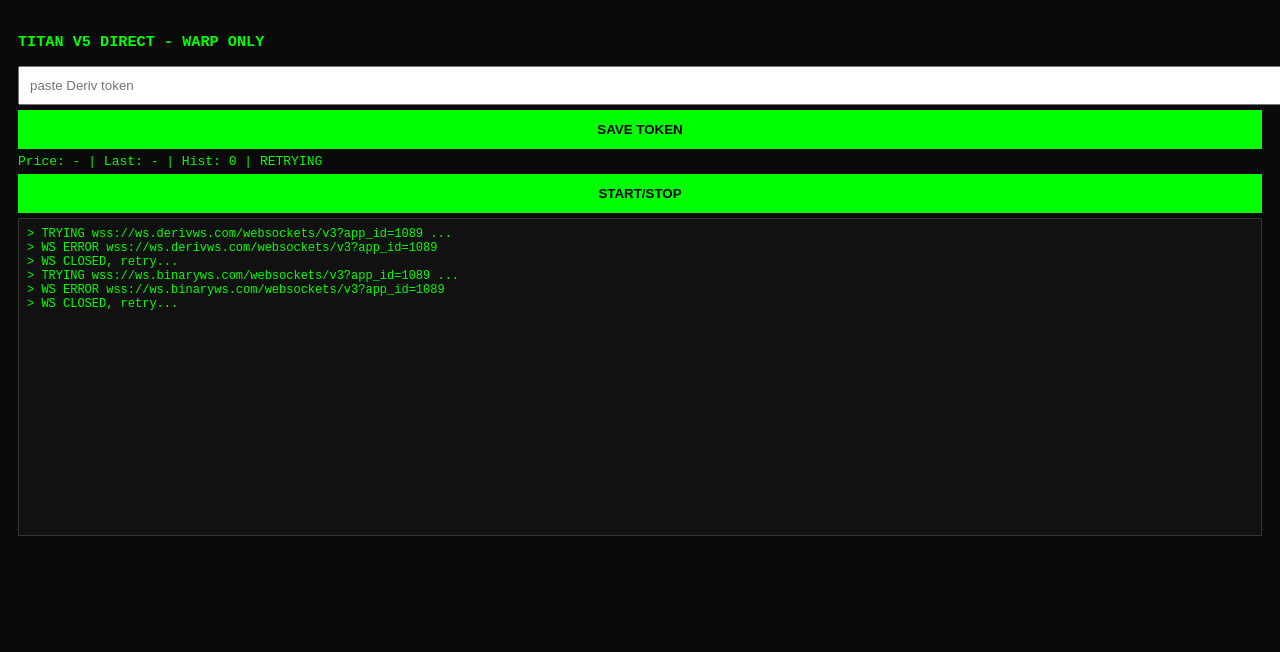
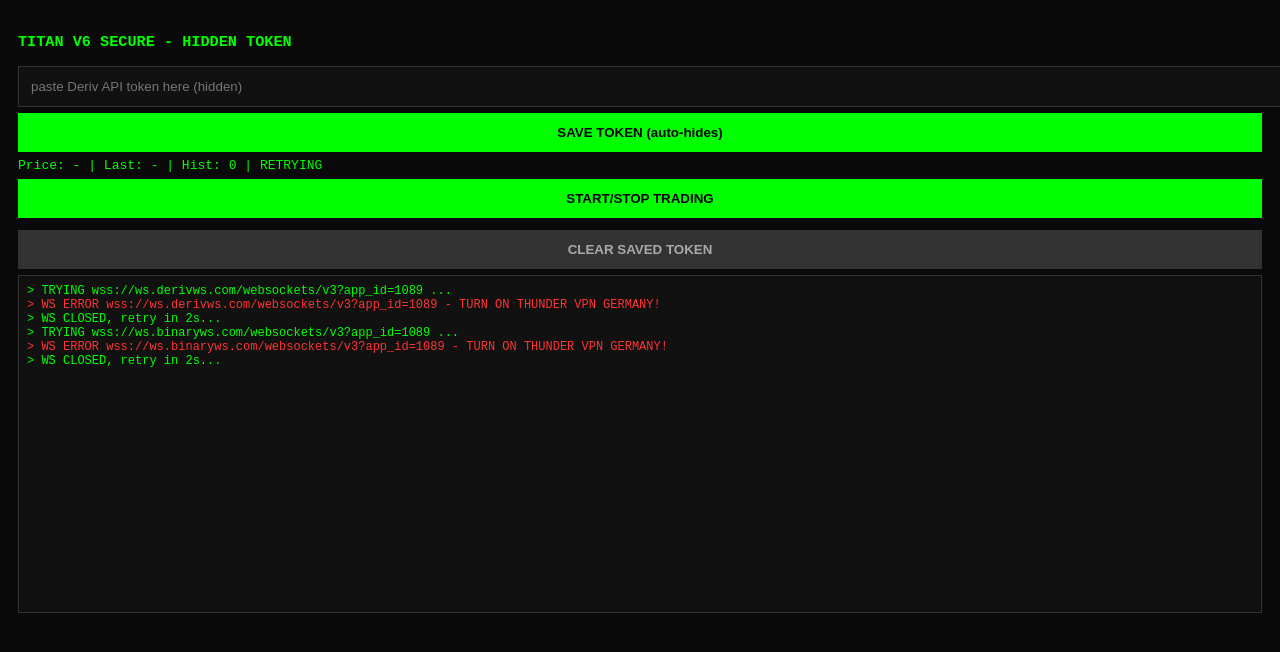
Before and after one commit to njoguemmanuel04-lgtm/titan-digits, a website: page index.html in a window 1280 px wide. Drawn offline with Linux system fonts and the light colour scheme.

Commit message:
Update index.html

```diff
--- a/index.html
+++ b/index.html
@@ -1,30 +1,29 @@
-<!DOCTYPE html><html><head><meta name="viewport" content="width=device-width,initial-scale=1"><title>TITAN V5 DIRECT</title><style>body{background:#0a0a0a;color:#0f0;font-family:monospace;padding:10px}button{padding:12px;background:#0f0;border:0;font-weight:bold;width:100%;margin:5px 0}#log{height:300px;overflow:auto;background:#111;padding:8px;border:1px solid #333;font-size:12px}</style></head><body>
-<h3>TITAN V5 DIRECT - WARP ONLY</h3>
-<input id="token" placeholder="paste Deriv token" style="width:100%;padding:10px"><button onclick="save()">SAVE TOKEN</button>
+<!DOCTYPE html><html><head><meta name="viewport" content="width=device-width,initial-scale=1"><title>TITAN V6 SECURE</title><style>body{background:#0a0a0a;color:#0f0;font-family:monospace;padding:10px}input{width:100%;padding:12px;background:#111;color:#0f0;border:1px solid #333}button{padding:12px;background:#0f0;border:0;font-weight:bold;width:100%;margin:6px 0;cursor:pointer}#log{height:320px;overflow:auto;background:#111;padding:8px;border:1px solid #333;font-size:12px;word-break:break-all}.ok{color:#0f0}.err{color:#f33}</style></head><body>
+<h3 style="color:#0f0">TITAN V6 SECURE - HIDDEN TOKEN</h3>
+<input id="token" type="password" placeholder="paste Deriv API token here (hidden)">
+<button onclick="save()">SAVE TOKEN (auto-hides)</button>
 <div>Price: <span id="price">-</span> | Last: <span id="last">-</span> | Hist: <span id="hist">0</span> | <span id="status">CONNECTING...</span></div>
-<button onclick="toggle()">START/STOP</button>
+<button onclick="toggle()">START/STOP TRADING</button>
+<button onclick="clearToken()" style="background:#333;color:#aaa">CLEAR SAVED TOKEN</button>
 <div id="log"></div>
 <script>
 let ws=null,token=localStorage.getItem('deriv_token')||'',history=[],active=false,lastDigit=-1,endpointIndex=0;
 const ENDPOINTS=['wss://ws.derivws.com/websockets/v3?app_id=1089','wss://ws.binaryws.com/websockets/v3?app_id=1089','wss://ws.deriv.com/websockets/v3?app_id=1089'];
 const $=id=>document.getElementById(id);
-if(token)$('token').value=token;
-function log(m){const d=$('log');d.innerHTML+='<div>> '+m+'</div>';d.scrollTop=d.scrollHeight;console.log(m);}
+if(token){$('token').value='••••••••••••••••';$('token').placeholder='Token saved (hidden)';}
+function log(m,c=''){const d=$('log');d.innerHTML+='<div class="'+c+'">> '+m+'</div>';d.scrollTop=d.scrollHeight;console.log(m);}
 function connect(){
  const url=ENDPOINTS[endpointIndex%ENDPOINTS.length];
  log('TRYING '+url+' ...');$('status').textContent='TRYING...';
  ws=new WebSocket(url);
- ws.onopen=()=>{log('REAL CONNECTED '+url);$('status').textContent='REAL CONNECTED';ws.send(JSON.stringify({ticks:'R_100'}));if(token)ws.send(JSON.stringify({authorize:token}));};
- ws.onmessage=e=>{try{const m=JSON.parse(e.data);if(m.tick){const q=parseFloat(m.tick.quote);const digit=Math.floor(q*100)%10;if(digit!==lastDigit){history.push(digit);if(history.length>20)history.shift();$('hist').textContent=history.length;$('last').textContent=digit;$('price').textContent=q.toFixed(2);lastDigit=digit;log('TICK '+q.toFixed(2)+' LAST:'+digit+' via REAL');if(active&&history.length>=11)checkSignal(digit,q);}}if(m.authorize){log('AUTH OK balance:'+m.authorize.balance);}if(m.buy){log('TRADE RESULT: '+JSON.stringify(m.buy).slice(0,120));}if(m.error){log('ERROR: '+JSON.stringify(m.error));}}catch(err){}};
- ws.onerror=()=>{log('WS ERROR '+url);};
- ws.onclose=()=>{log('WS CLOSED, retry...');$('status').textContent='RETRYING';endpointIndex++;setTimeout(connect,2000);};
+ ws.onopen=()=>{log('REAL CONNECTED '+url,'ok');$('status').textContent='REAL CONNECTED';ws.send(JSON.stringify({ticks:'R_100'}));if(token&&token.length>10&&!token.includes('•'))ws.send(JSON.stringify({authorize:token}));else if(localStorage.getItem('deriv_token'))ws.send(JSON.stringify({authorize:localStorage.getItem('deriv_token')}));};
+ ws.onmessage=e=>{try{const m=JSON.parse(e.data);if(m.tick){const q=parseFloat(m.tick.quote);const digit=Math.floor(q*100)%10;if(digit!==lastDigit){history.push(digit);if(history.length>20)history.shift();$('hist').textContent=history.length;$('last').textContent=digit;$('price').textContent=q.toFixed(2);lastDigit=digit;log('TICK '+q.toFixed(2)+' LAST:'+digit+' via REAL','ok');if(active&&history.length>=11)checkSignal();}}if(m.authorize){log('AUTH OK balance:'+m.authorize.balance+' '+m.authorize.currency,'ok');}if(m.buy){log('TRADE RESULT: contract '+m.buy.contract_id+' $'+m.buy.buy_price,'ok');}if(m.error){log('ERROR: '+m.error.code+' '+m.error.message,'err');}}catch{}};
+ ws.onerror=()=>{log('WS ERROR '+url+' - TURN ON THUNDER VPN GERMANY!','err');};
+ ws.onclose=()=>{log('WS CLOSED, retry in 2s...');$('status').textContent='RETRYING';endpointIndex++;setTimeout(connect,2000);};
 }
-function checkSignal(d,q){
- // Simple diff logic: most frequent digit in last 11
- const freq={};history.forEach(x=>freq[x]=(freq[x]||0)+1);let maxD=0,maxC=-1;for(let k in freq){if(freq[k]>maxC){maxC=freq[k];maxD=parseInt(k);}}
- if(maxC>=6){const stake=1;log('BUYING DIFF '+maxD+' $'+stake);ws.send(JSON.stringify({buy:1,price:stake,parameters:{amount:stake,basis:'stake',contract_type:'DIGITDIFF',symbol:'R_100',duration:1,duration_unit:'t',barrier:maxD.toString()}}));}
-}
-function save(){token=$('token').value.trim();localStorage.setItem('deriv_token',token);log('TOKEN SAVED');if(ws&&ws.readyState===1)ws.send(JSON.stringify({authorize:token}));}
-function toggle(){active=!active;log(active?'TRADING ACTIVE':'STOPPED');}
+function checkSignal(){const freq={};history.forEach(x=>freq[x]=(freq[x]||0)+1);let maxD=0,maxC=-1;for(let k in freq){if(freq[k]>maxC){maxC=freq[k];maxD=parseInt(k);}}if(maxC>=6){const stake=1;log('BUYING DIFF '+maxD+' stake $'+stake);const saved=localStorage.getItem('deriv_token');if(ws&&saved)ws.send(JSON.stringify({buy:1,price:stake,parameters:{amount:stake,basis:'stake',contract_type:'DIGITDIFF',symbol:'R_100',duration:1,duration_unit:'t',barrier:maxD.toString()}}));}}
+function save(){let v=$('token').value.trim();if(v.includes('•')){v=localStorage.getItem('deriv_token')||'';if(!v){log('No token found, paste new token','err');return;}}if(v.length<10){log('Paste valid token first!','err');return;}token=v;localStorage.setItem('deriv_token',token);$('token').value='••••••••••••••••';$('token').type='password';log('TOKEN SAVED & HIDDEN (local only)','ok');if(ws&&ws.readyState===1)ws.send(JSON.stringify({authorize:token}));}
+function clearToken(){localStorage.removeItem('deriv_token');token='';$('token').value='';$('token').placeholder='Token cleared - paste new';log('TOKEN CLEARED','err');}
+function toggle(){active=!active;log(active?'TRADING ACTIVE - waiting 11 ticks':'STOPPED');}
 connect();
 </script></body></html>
```
